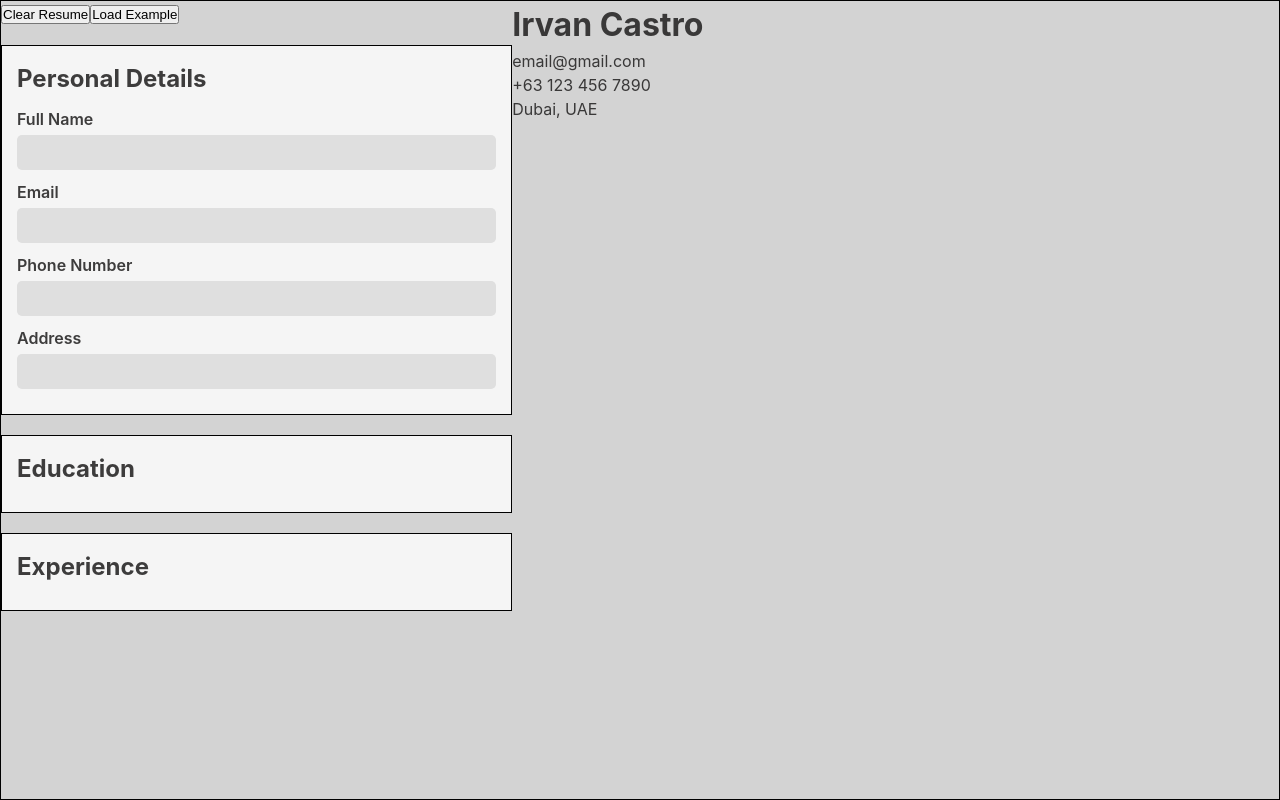
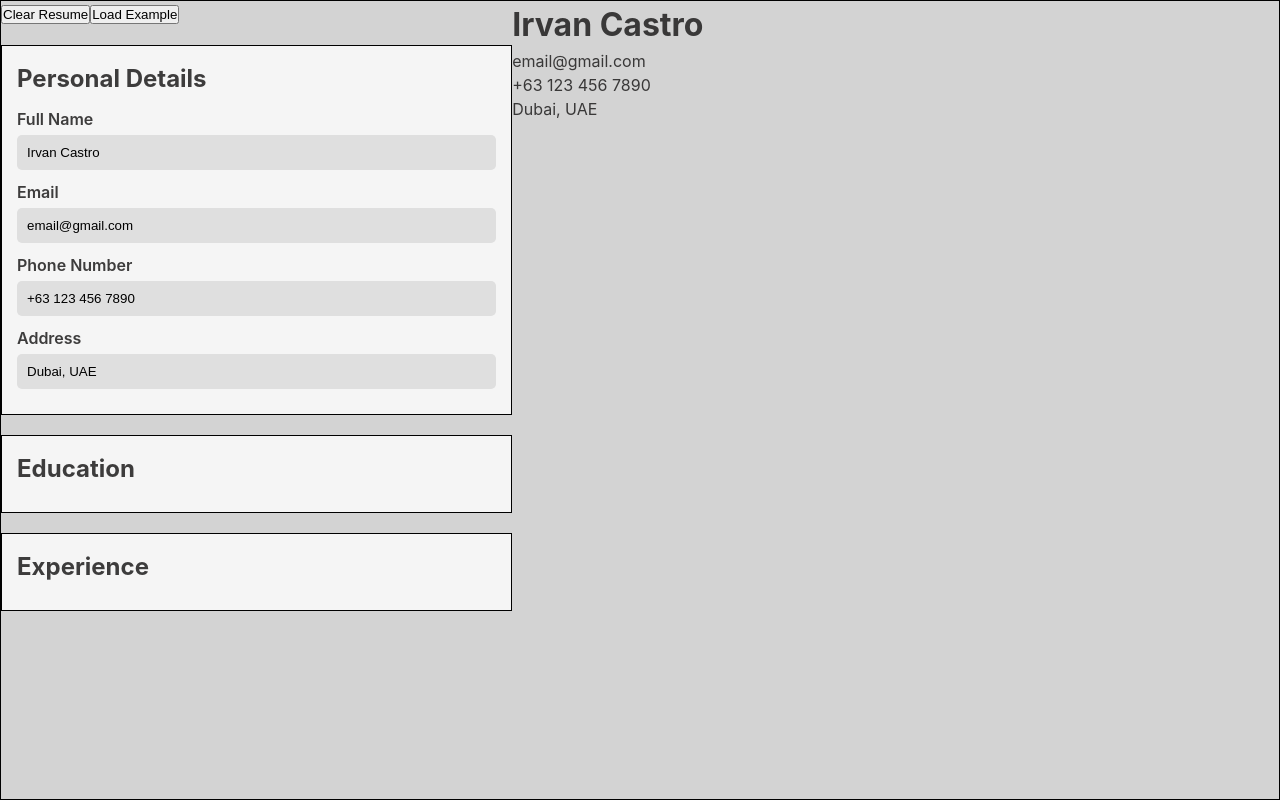
Before and after one commit to SenSlay/cv-builder, a React (Vite) app: page / in a window 1280 px wide. Built offline with nearby package versions, Linux system fonts and the light colour scheme.

Commit message:
pass value prop as an attribute to input

```diff
--- a/src/components/InputGroup.jsx
+++ b/src/components/InputGroup.jsx
@@ -1,8 +1,8 @@
-export default function InputGroup({ label, type, id, name, onChange}) {
+export default function InputGroup({ label, type, id, name, value, onChange}) {
     return (
       <div className="input-group">
         <label htmlFor={id}>{label}</label>
-        <input type={type} id={id} name={name} onChange={onChange}/>
+        <input type={type} id={id} name={name} value={value} onChange={onChange}/>
       </div>
     );
 }
```
